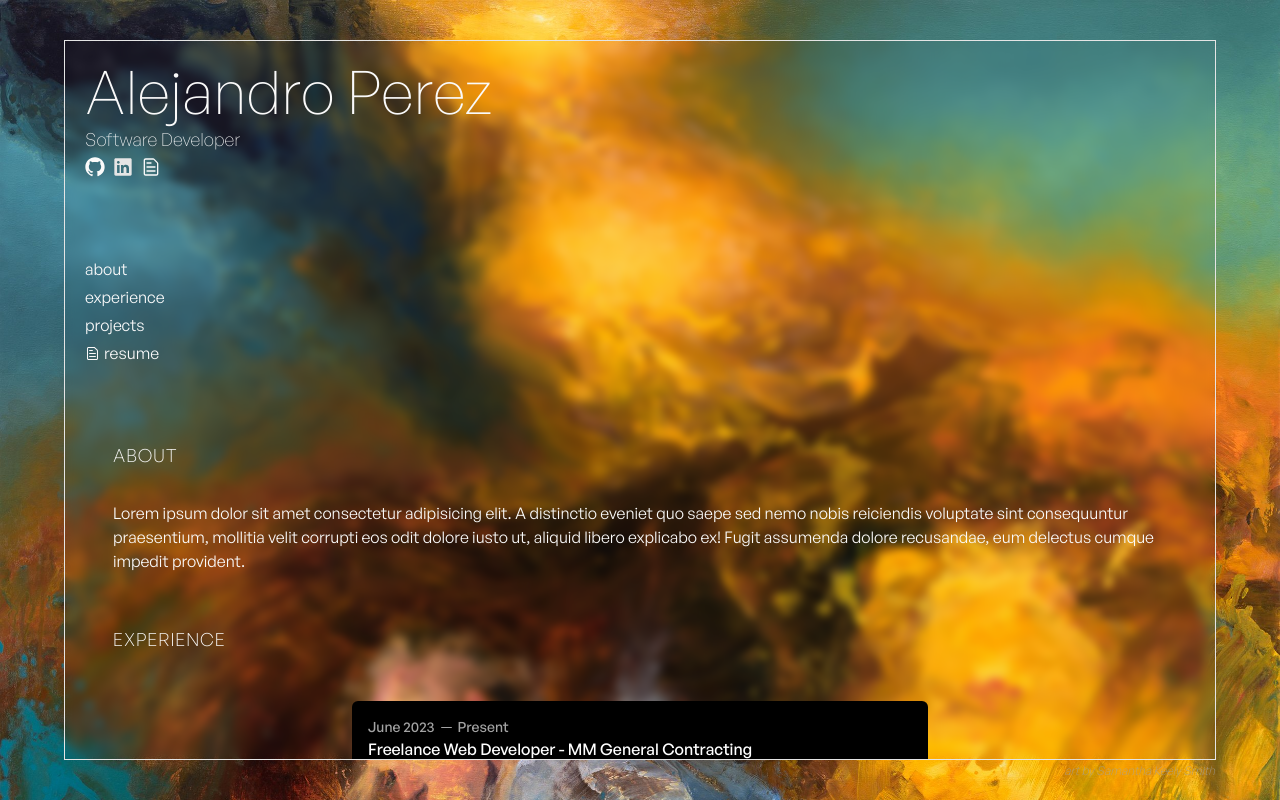
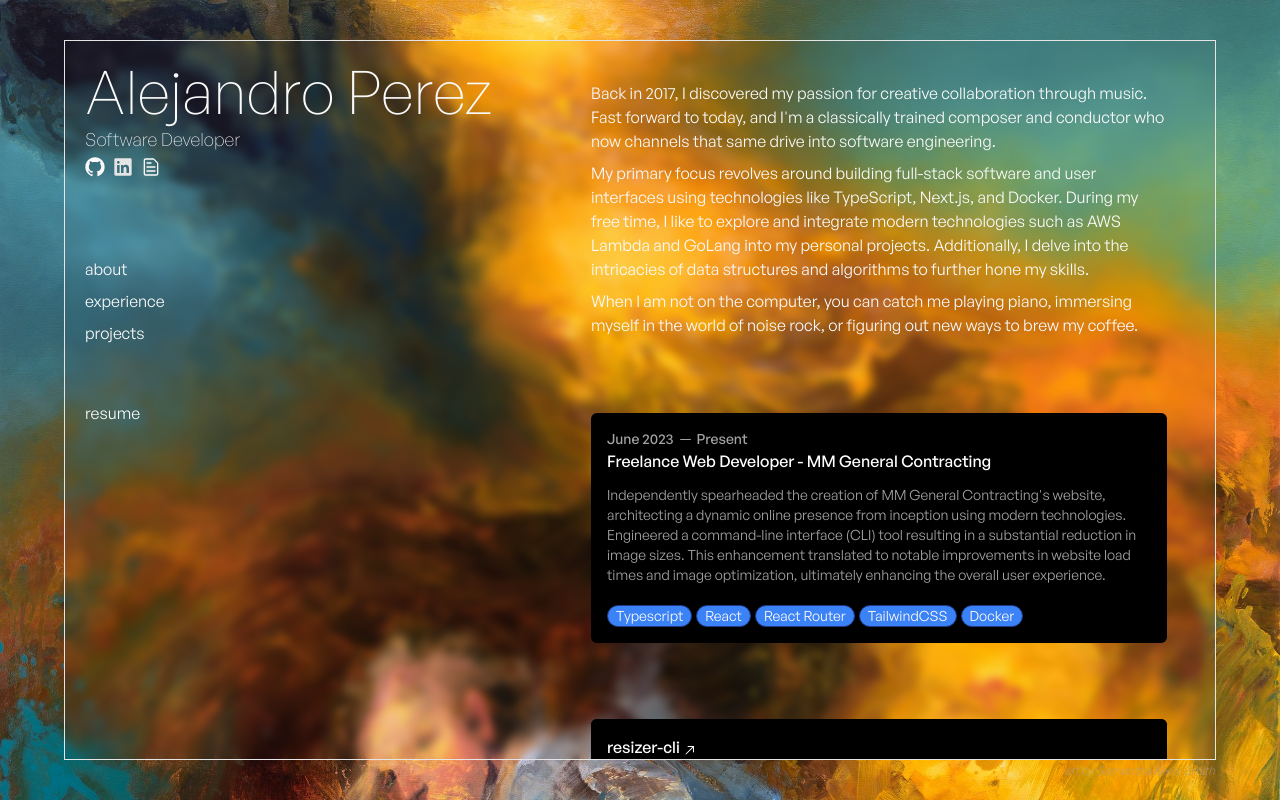
Before and after one commit to agp745/portfolio, a Next.js app in the folder nextjs/: page / in a window 1280 px wide. Built offline with nearby package versions, Linux system fonts and the light colour scheme.

Commit message:
about section added

```diff
--- a/nextjs/src/app/components/MainSection.tsx
+++ b/nextjs/src/app/components/Main.tsx
@@ -13,7 +13,7 @@ export function useScrollPosition() {
     return useContext(ScrollPositionContext)
 }
 
-export function MainSection({ children, className }: MainSectionProps) {
+export function Main({ children, className }: MainSectionProps) {
 
     const [scrollPosition, setScrollPosition] = useState<number | undefined>(undefined)
     const mainRef = useRef<HTMLElement | null>(null)
--- /dev/null
+++ b/nextjs/src/app/components/Section.tsx
@@ -0,0 +1,35 @@
+'use client'
+
+//top - 50.75
+
+import { useRef, useState, useEffect, MutableRefObject } from "react"
+import { useScrollPosition } from "./Main"
+import { useIsVisible } from "./hooks/useIsVisible"
+
+interface SectionProps {
+    children: React.ReactNode
+    id: string
+    className: string
+}
+
+export function Section({ children, id, className }: SectionProps) {
+
+    const sectionRef = useRef<HTMLDivElement | null>(null)
+
+    const scrollPosition = useScrollPosition()
+    const isVisible = useIsVisible(sectionRef as MutableRefObject<HTMLDivElement>)
+
+    useEffect(() => {
+        if(sectionRef.current) {
+            const top = sectionRef.current.getBoundingClientRect().top
+            if(top <= 50.75) {
+                console.log(sectionRef.current.id)
+            }
+        }
+    }, [scrollPosition])
+
+    return (
+    <div id={id} className={className} ref={sectionRef}>
+        {children}
+    </div>)
+}
--- a/nextjs/src/app/components/card/ExperienceCard.tsx
+++ b/nextjs/src/app/components/cards/ExperienceCard.tsx
@@ -19,7 +19,7 @@ export function ExperienceCard({ position, company, description, dates, technolo
             <DividerHorizontalIcon />
             <div>{dates.to}</div>
         </div>
-        <div className='flex flex-col'>
+        <div className='flex flex-col lg:gap-3'>
             <h3 className='font-medium text-white'>{position} - {company}</h3>
             <p className='font-normal text-sm text-neutral-400'>{description}</p>
             <div className='flex gap-1 flex-wrap pt-2'>
--- a/nextjs/src/app/components/card/ProjectCard.tsx
+++ b/nextjs/src/app/components/cards/ProjectCard.tsx
@@ -20,20 +20,21 @@ export function ProjectCard({ title, description, technologies, link , className
 
     return (
     <a href={link} target='_blank' className={cn(
-        'flex bg-black rounded-md bg-cover bg-no-repeat md:max-w-xl',
+        'flex rounded-md bg-cover bg-no-repeat md:max-w-xl shadow-inner border-black group',
         className,
         {
+            'bg-black': title === 'Application Tracker' || title === 'resizer-cli',
             'bg-[url(/projects/ezgo.png)]': title === 'EzGo',
             'bg-[url(/projects/pubcrawl.png)]': title === 'Pub Crawl',
             'bg-[url(/projects/projectied.png)]': title === 'Projectied',
             'bg-[url(/projects/mgl.png)]': title === 'My Gamer List',
         }
     )}>
-        <div className='backdrop-blur-sm bg-black/50 p-4 rounded-md'>
-        <div className='flex flex-col'>
+        <div className='backdrop-blur-sm bg-black/50 lg:bg-black/100 lg:hover:bg-black/50 p-4 rounded-md transition duration-100 ease-in'>
+        <div className='flex flex-col lg:gap-3'>
             <div className='flex gap-1 items-center'>
-                <h3 className='font-medium text-white'>{title}</h3>
-                <ArrowTopRightIcon className='' />
+                <h3 className='font-medium text-white group-hover:text-sky-400 transition duration-100 ease-in'>{title}</h3>
+                <ArrowTopRightIcon className='group-hover:text-sky-500 -translate-x-[2px] translate-y-[3px] group-hover:translate-x-[2px] group-hover:-translate-y-[1px] transition duration-100 ease-in' />
             </div>
             <p className='font-normal text-sm text-neutral-400'>{description}</p>
             <div className='flex gap-1 flex-wrap pt-2'>
--- /dev/null
+++ b/nextjs/src/app/components/headers/DesktopHeaders.tsx
@@ -0,0 +1,21 @@
+'use client'
+
+import { useState, useContext, createContext } from "react"
+import Link from "next/link"
+import { SpaceTop } from "../Space"
+
+interface DesktopHeadersProps {
+    className: string
+}
+
+export function DesktopHeaders({ className }: DesktopHeadersProps) {
+    return(
+    <div className={className}>
+        <Link href='/#about' className="w-fit">about</Link>
+        <Link href='/#experience' className="w-fit">experience</Link>
+        <Link href='/#projects' className="w-fit">projects</Link>
+        <SpaceTop size={10}/>
+        <Link href='/SoftwareResume.pdf' target='_blank' className='w-fit'>resume</Link>
+    </div>
+    )
+}
--- a/nextjs/src/app/components/headers/MobileHeaders.tsx
+++ b/nextjs/src/app/components/headers/MobileHeaders.tsx
@@ -1,7 +1,7 @@
 'use client'
 
 import { useState, useEffect, useRef } from "react"
-import { useScrollPosition } from "../MainSection"
+import { useScrollPosition } from "../Main"
 import { cn } from "@/utils/cn"
 
 export function MobileHeader({ children }: { children: React.ReactNode }) {
@@ -31,7 +31,7 @@ export function MobileHeader({ children }: { children: React.ReactNode }) {
     <h2
         ref={headerRef}
         className={cn(
-            'sticky top-0 z-20 transition duration-50 ease-in py-1',
+            'sticky top-0 z-20 transition duration-50 ease-in py-1 lg:hidden',
             {
                 'bg-sky-500/80 rounded-b': isSticky
             }
--- /dev/null
+++ b/nextjs/src/app/components/hooks/useIsVisible.tsx
@@ -0,0 +1,20 @@
+import { useRef, useState, useEffect, MutableRefObject } from "react";
+
+export function useIsVisible(ref: MutableRefObject<HTMLDivElement>) {
+
+    const [isVisible, setIsVisible] = useState(false)
+
+    useEffect(() => {
+        const observer = new IntersectionObserver(([entry]: IntersectionObserverEntry[]) => {
+            setIsVisible(entry.isIntersecting)
+        })
+
+        observer.observe(ref.current)
+
+        return () => {
+            observer.disconnect()
+        }
+    }, [ref])
+
+    return isVisible
+}
--- a/nextjs/src/app/components/isSticky.tsx
+++ /dev/null
@@ -1,26 +0,0 @@
-'use client'
-
-import { useEffect, useState } from "react"
-
-export function useStickyHeader( threshold: number ) {
-    const [isSticky, setIsSticky] = useState(false)
-
-    const handleScroll = () => {
-        console.log(window.scrollY, threshold)
-        if(threshold) {
-            setIsSticky(true)
-        } else {
-            setIsSticky(false)
-        }
-    }
-
-    useEffect(() => {
-        window.addEventListener('scroll', handleScroll)
-
-        // return () => {
-        //     window.removeEventListener('scroll', handleScroll)
-        // }
-    }, [])
-
-    return isSticky
-}
--- a/nextjs/src/app/page.tsx
+++ b/nextjs/src/app/page.tsx
@@ -1,17 +1,19 @@
 import Link from 'next/link'
 import { GitHubLogoIcon, LinkedInLogoIcon, FileTextIcon } from '@radix-ui/react-icons'
-import { ProjectCard } from './components/card/ProjectCard'
-import { ExperienceCard } from './components/card/ExperienceCard'
+import { ProjectCard } from './components/cards/ProjectCard'
+import { ExperienceCard } from './components/cards/ExperienceCard'
 import { MobileHeader } from './components/headers/MobileHeaders'
+import { DesktopHeaders } from './components/headers/DesktopHeaders'
 import { SpaceTop } from './components/Space'
 
-import { MainSection } from './components/MainSection'
+import { Main } from './components/Main'
+import { Section } from './components/Section'
 
 export default function Home() {
   return (
     <div className="flex justify-center items-center w-screen h-screen text-neutral-50 font-extralight">
 
-      <main className="w-[90%] h-[90%] border border-neutral-200 backdrop-blur-sm relative flex flex-col">
+      <main className="w-[90%] h-[90%] border border-neutral-200 backdrop-blur-sm relative flex flex-col lg:flex-row lg:justify-between">
 
         <header className="font-extralight flex flex-col p-5">
 
@@ -30,31 +32,39 @@ export default function Home() {
             </Link>
           </div>
 
-          <div className=' hidden lg:flex lg:flex-col lg:gap-1 lg:pt-20 lg:font-normal'>
-            <Link href='/#'>about</Link>
-            <Link href='/#'>experience</Link>
-            <Link href='/#'>projects</Link>
-            <Link href='/SoftwareResume.pdf' target='_blank' className='flex items-center gap-1'>
-              <FileTextIcon />
-              <div>resume</div>
-            </Link>
-          </div>
+          <DesktopHeaders className='hidden lg:flex lg:flex-col lg:gap-2 lg:pt-20 lg:font-normal'/>
+          {/* <div className='hidden lg:flex lg:flex-col lg:gap-2 lg:pt-20 lg:font-normal'>
+            <Link href='/#about'>about</Link>
+            <Link href='/#experience'>experience</Link>
+            <Link href='/#projects'>projects</Link>
+            <Link href='/SoftwareResume.pdf' target='_blank' className='pt-10'>resume</Link>
+          </div> */}
 
         </header>
 
         <SpaceTop size={10} />
 
-        <MainSection className='overflow-y-scroll overflow-x-hidden px-2 sm:px-10 md:px-12'>
-          <div id='about' className='font-normal pb-12'>
+        <Main className='overflow-y-scroll overflow-x-hidden px-2 sm:px-10 md:px-12 lg:w-fit'>
+          <Section id='about' className='font-normal pb-12 lg:max-w-xl'>
             <SpaceTop size={3} />
             <MobileHeader>about</MobileHeader>
             <SpaceTop size={7} />
-            <p className='text-md'>Lorem ipsum dolor sit amet consectetur adipisicing elit. A distinctio eveniet quo saepe sed nemo nobis reiciendis voluptate sint consequuntur praesentium, mollitia velit corrupti eos odit dolore iusto ut, aliquid libero explicabo ex! Fugit assumenda dolore recusandae, eum delectus cumque impedit provident.</p>
-          </div>
+            <div className='flex flex-col gap-2 text-sm sm:text-base'>
+              <p>
+                Back in 2017, I discovered my passion for creative collaboration through music. Fast forward to today, and I'm a classically trained composer and conductor who now channels that same drive into software engineering.
+              </p>
+              <p>
+                My primary focus revolves around building full-stack software and user interfaces using technologies like TypeScript, Next.js, and Docker. During my free time, I like to explore and integrate modern technologies such as AWS Lambda and GoLang into my personal projects. Additionally, I delve into the intricacies of data structures and algorithms to further hone my skills.
+              </p>
+              <p>
+                When I am not on the computer, you can catch me playing piano, immersing myself in the world of noise rock, or figuring out new ways to brew my coffee.
+              </p>
+            </div>
+          </Section>
 
-          <div id='experience' className='flex flex-col gap-4 pb-12'>
+          <Section id='experience' className='flex flex-col gap-4 pb-12'>
             <MobileHeader>experience</MobileHeader>
-            <div className='md:flex md:flex-col md:items-center md:gap-4'>
+            <div className='md:flex md:flex-col md:items-center md:gap-4 lg:items-end'>
               <SpaceTop size={3} />
               <ExperienceCard
                 position='Freelance Web Developer'
@@ -67,11 +77,11 @@ export default function Home() {
                 technologies={['Typescript','React', 'React Router', 'TailwindCSS', 'Docker']}
               />
             </div>
-          </div>
+          </Section>
 
-          <div id='projects' className='flex flex-col gap-4 pb-4'>
+          <Section id='projects' className='flex flex-col gap-4 pb-4'>
             <MobileHeader>projects</MobileHeader>
-            <div className='md:flex md:flex-col md:items-center md:gap-4'>
+            <div className='flex flex-col md:items-center gap-4 lg:items-end'>
               <SpaceTop size={3} />
               <ProjectCard
                 title='resizer-cli'
@@ -116,8 +126,8 @@ export default function Home() {
                 link='https://mygamerlist.onrender.com/'
               />
             </div>
-          </div>
-        </MainSection>
+          </Section>
+        </Main>
 
 
         <footer className="absolute -bottom-5 right-0">
```
Also changed, not shown: nextjs/src/app/components/hooks/useCurrentSection.tsx (added, +17 -0 lines), nextjs/src/app/components/hooks/useScrollPosition.tsx (added, +33 -0 lines).
